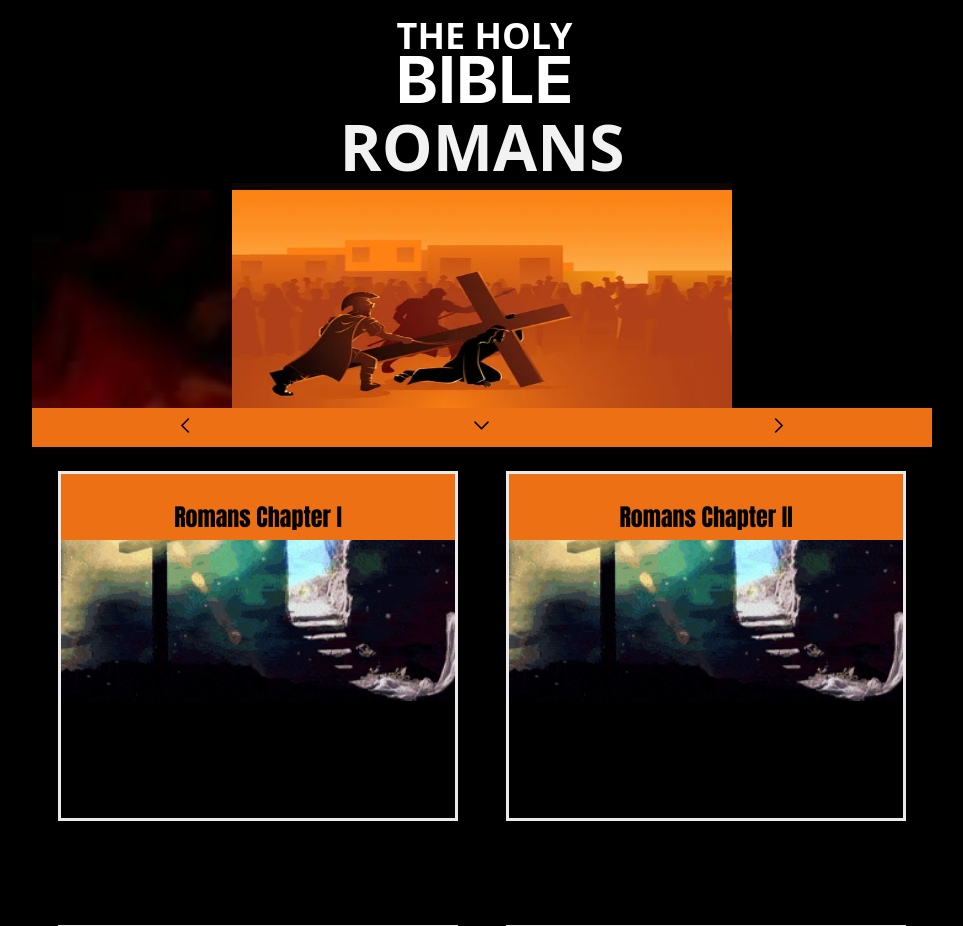
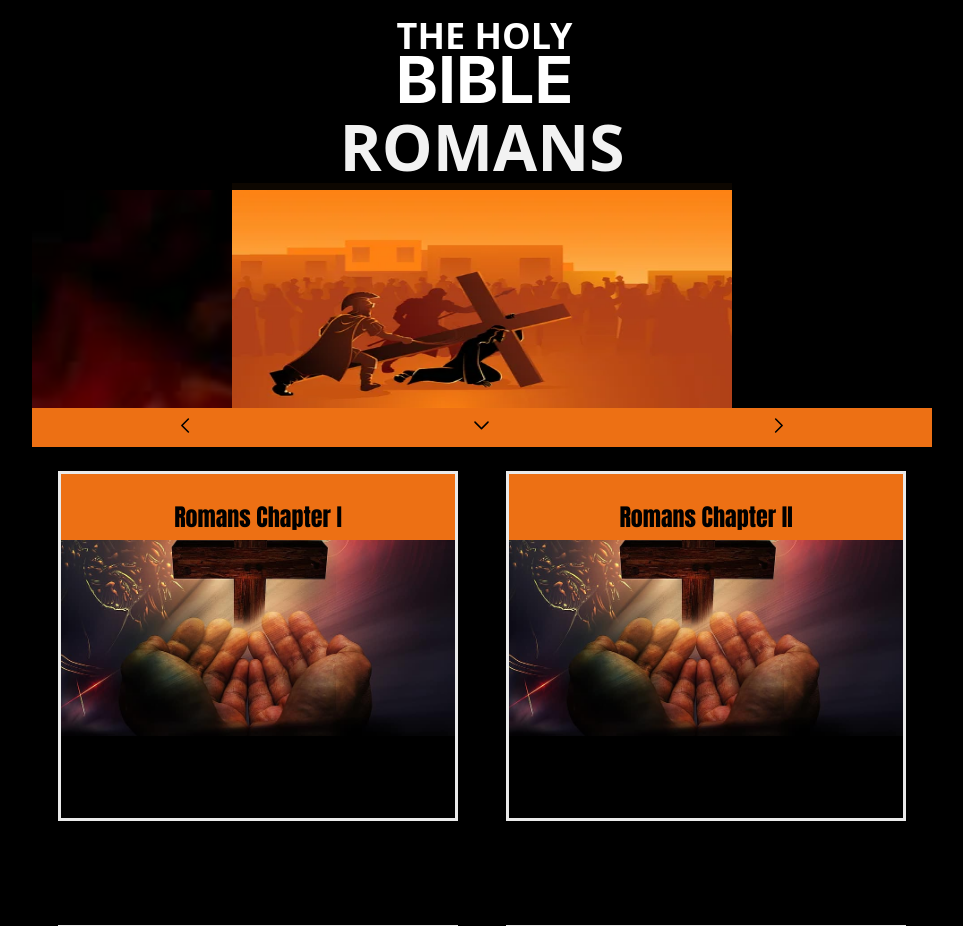
Before and after one commit to jnutt367/romans, a Next.js app: page / in a window 1280 px wide. Shown: the top 926 px of the page, without its empty margins (158-1121 px from the left). Built offline with nearby package versions, Linux system fonts and the light colour scheme.

Commit message:
Update Home.module.css

```diff
--- a/styles/Home.module.css
+++ b/styles/Home.module.css
@@ -271,7 +271,7 @@
 }
 
 .card {
-    background-image: url(/FlusteredLeafyAllosaurus-max-1mb.gif);
+    background-image: url(/cross-hands-god-jesus-religion-faith-pray-prayer-christian.jpg);
     background-size:contain;
     display: grid;
     place-items: center;
```
